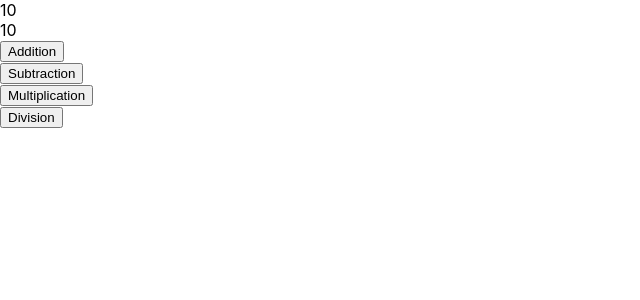
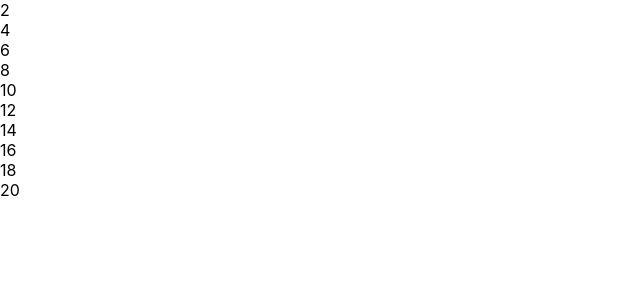
Before and after one commit to rutujadate/second-project, a React (Create React App) app: page / in a window 1280 px wide. Shown: the top 300 px of the page, without its empty margins (0-640 px from the left). Built offline with nearby package versions, Linux system fonts and the light colour scheme.

Commit message:
multiplication by 2 in array element

```diff
--- a/src/App.js
+++ b/src/App.js
@@ -2,39 +2,14 @@ import logo from './logo.svg';
 import './App.css';
 
 function App() {
-  let num1 = 10, num2 = 10;
-  let sum = 0;
-  function Addition() {
-      sum = num1 + num2;
-      console.log(sum);
-  }
-
-     function Subtraction() {
-      sum = num1 - num2;
-      console.log(sum);
-  }
-  function Multiplication() {
-      sum = num1 * num2;
-      console.log(sum);
-  }
-  function Division() {
-      sum = num1 / num2;
-      console.log(sum);
-  }
-
+  let arr=[1,2,3,4,5,6,7,8,9,10];
 
   return (
-<div>
-  <div>{num1}</div>
-  <div>{num2}</div>
-  <button onClick={Addition}>Addition</button>
-<div><button onClick={Subtraction}>Subtraction</button>
-<div><button onClick={Multiplication}>Multiplication</button>
-<div><button onClick={Division}>Division</button></div>
-</div>
-</div>
 
-</div>
+  arr.map((SingleElement)=>{
+  return <div>{SingleElement*2}</div>
+  })
+
 
   );
 }
```
